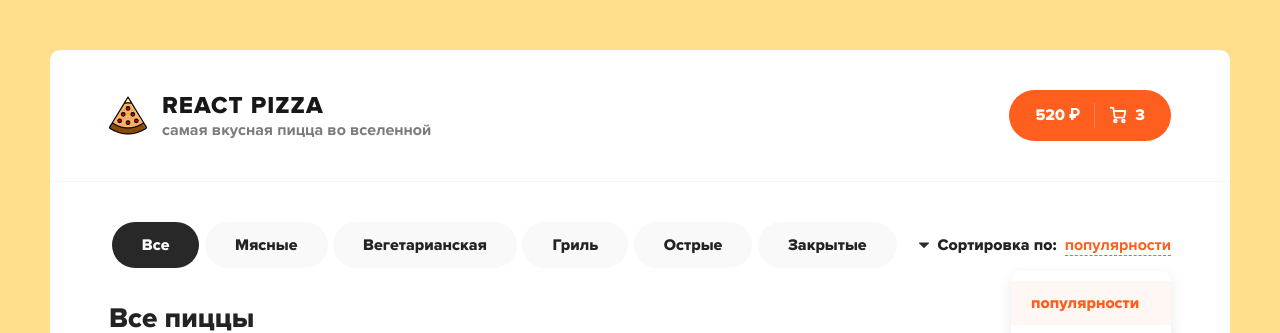
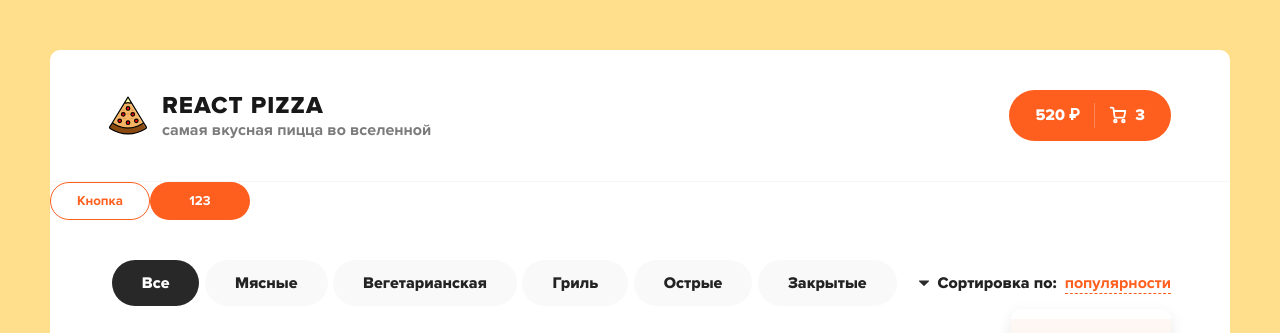
Before and after one commit to Yash2301/redux-ts-pizza, a React (Create React App) app: page / in a window 1280 px wide. Shown: the top 333 px of the page. Built offline with nearby package versions, Linux system fonts and the light colour scheme.

Commit message:
add: components Header & Button

```diff
--- a/package.json
+++ b/package.json
@@ -10,6 +10,7 @@
     "@types/node": "^12.20.27",
     "@types/react": "^17.0.24",
     "@types/react-dom": "^17.0.9",
+    "classnames": "^2.3.1",
     "node-sass": "^6.0.1",
     "react": "^17.0.2",
     "react-dom": "^17.0.2",
--- a/src/App.tsx
+++ b/src/App.tsx
@@ -1,56 +1,16 @@
 import React from 'react';
-import logoSvg from './assets/img/pizza-logo.svg';
+import Header from "./conpontnes/Header";
+import Button from "./conpontnes/Button";
 
 
 function App() {
   return (
     <div className="wrapper">
-      <header className="header">
-        <div className="container">
-          <div className="header__logo">
-            <img width="38" src={logoSvg} alt="Pizza logo" />
-            <div>
-              <h1>React Pizza</h1>
-              <p>самая вкусная пицца во вселенной</p>
-            </div>
-          </div>
-          <div className="header__cart">
-            <a href="/cart.html" className="button button--cart">
-              <span>520 ₽</span>
-              <div className="button__delimiter"/>
-              <svg
-                width="18"
-                height="18"
-                viewBox="0 0 18 18"
-                fill="none"
-                xmlns="http://www.w3.org/2000/svg">
-                <path
-                  d="M6.33333 16.3333C7.06971 16.3333 7.66667 15.7364 7.66667 15C7.66667 14.2636 7.06971 13.6667 6.33333 13.6667C5.59695 13.6667 5 14.2636 5 15C5 15.7364 5.59695 16.3333 6.33333 16.3333Z"
-                  stroke="white"
-                  strokeWidth="1.8"
-                  strokeLinecap="round"
-                  strokeLinejoin="round"
-                />
-                <path
-                  d="M14.3333 16.3333C15.0697 16.3333 15.6667 15.7364 15.6667 15C15.6667 14.2636 15.0697 13.6667 14.3333 13.6667C13.597 13.6667 13 14.2636 13 15C13 15.7364 13.597 16.3333 14.3333 16.3333Z"
-                  stroke="white"
-                  strokeWidth="1.8"
-                  strokeLinecap="round"
-                  strokeLinejoin="round"
-                />
-                <path
-                  d="M4.78002 4.99999H16.3334L15.2134 10.5933C15.1524 10.9003 14.9854 11.176 14.7417 11.3722C14.4979 11.5684 14.1929 11.6727 13.88 11.6667H6.83335C6.50781 11.6694 6.1925 11.553 5.94689 11.3393C5.70128 11.1256 5.54233 10.8295 5.50002 10.5067L4.48669 2.82666C4.44466 2.50615 4.28764 2.21182 4.04482 1.99844C3.80201 1.78505 3.48994 1.66715 3.16669 1.66666H1.66669"
-                  stroke="white"
-                  strokeWidth="1.8"
-                  strokeLinecap="round"
-                  strokeLinejoin="round"
-                />
-              </svg>
-              <span>3</span>
-            </a>
-          </div>
-        </div>
-      </header>
+      <Header />
+
+      <Button outline>Кнопка</Button>
+      <Button>123</Button>
+
       <div className="content">
         <div className="container">
           <div className="content__top">
--- a/src/assets/scss/_media.scss
+++ b/src/assets/scss/_media.scss
@@ -1,4 +1,4 @@
-/*==========  Mobile First  ==========*/
+/*==========  Desktops First  ==========*/
 
 /* Large Devices, Wide Screens */
 @media only screen and (max-width : 1200px) {
--- /dev/null
+++ b/src/conpontnes/Button.tsx
@@ -0,0 +1,27 @@
+import React from 'react';
+import classNames from 'classnames';
+
+
+interface IButton {
+  onClick?: (event: React.MouseEvent<HTMLElement>) => void,
+  outline?: boolean
+  children: React.ReactNode,
+}
+
+const Button = (props: IButton) => {
+  const { onClick, children, outline } = props;
+
+  return (
+    <button
+      onClick={ onClick }
+      className={ classNames('button', {
+        'button--outline': outline,
+      })}>
+      { children }
+    </button>
+  );
+};
+
+
+
+export default Button;
--- /dev/null
+++ b/src/conpontnes/Header.tsx
@@ -0,0 +1,61 @@
+import * as React from 'react';
+import logoSvg from '../assets/img/pizza-logo.svg';
+
+
+interface IHeader {
+
+}
+
+const Header = (props: IHeader): JSX.Element => {
+  return (
+    <header className="header">
+      <div className="container">
+        <div className="header__logo">
+          <img width="38" src={ logoSvg } alt="Pizza logo" />
+          <div>
+            <h1>React Pizza</h1>
+            <p>самая вкусная пицца во вселенной</p>
+          </div>
+        </div>
+        <div className="header__cart">
+          <a href="/cart.html" className="button button--cart">
+            <span>520 ₽</span>
+            <div className="button__delimiter"/>
+            <svg
+              width="18"
+              height="18"
+              viewBox="0 0 18 18"
+              fill="none"
+              xmlns="http://www.w3.org/2000/svg">
+              <path
+                d="M6.33333 16.3333C7.06971 16.3333 7.66667 15.7364 7.66667 15C7.66667 14.2636 7.06971 13.6667 6.33333 13.6667C5.59695 13.6667 5 14.2636 5 15C5 15.7364 5.59695 16.3333 6.33333 16.3333Z"
+                stroke="white"
+                strokeWidth="1.8"
+                strokeLinecap="round"
+                strokeLinejoin="round"
+              />
+              <path
+                d="M14.3333 16.3333C15.0697 16.3333 15.6667 15.7364 15.6667 15C15.6667 14.2636 15.0697 13.6667 14.3333 13.6667C13.597 13.6667 13 14.2636 13 15C13 15.7364 13.597 16.3333 14.3333 16.3333Z"
+                stroke="white"
+                strokeWidth="1.8"
+                strokeLinecap="round"
+                strokeLinejoin="round"
+              />
+              <path
+                d="M4.78002 4.99999H16.3334L15.2134 10.5933C15.1524 10.9003 14.9854 11.176 14.7417 11.3722C14.4979 11.5684 14.1929 11.6727 13.88 11.6667H6.83335C6.50781 11.6694 6.1925 11.553 5.94689 11.3393C5.70128 11.1256 5.54233 10.8295 5.50002 10.5067L4.48669 2.82666C4.44466 2.50615 4.28764 2.21182 4.04482 1.99844C3.80201 1.78505 3.48994 1.66715 3.16669 1.66666H1.66669"
+                stroke="white"
+                strokeWidth="1.8"
+                strokeLinecap="round"
+                strokeLinejoin="round"
+              />
+            </svg>
+            <span>3</span>
+          </a>
+        </div>
+      </div>
+    </header>
+  )
+}
+
+
+export default Header;
--- a/src/main.css
+++ b/src/main.css
@@ -547,7 +547,7 @@ body {
     font-weight: 600;
     font-size: 18px; }
 
-/*==========  Mobile First  ==========*/
+/*==========  Desktops First  ==========*/
 /* Large Devices, Wide Screens */
 @media only screen and (max-width: 1200px) {
   html {
```
Also changed, not shown: 2 other files (tests, documents, lock files or other folders).
